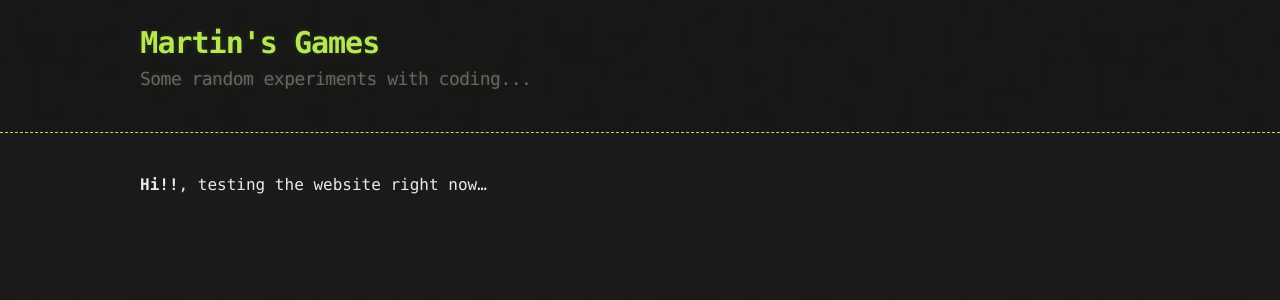
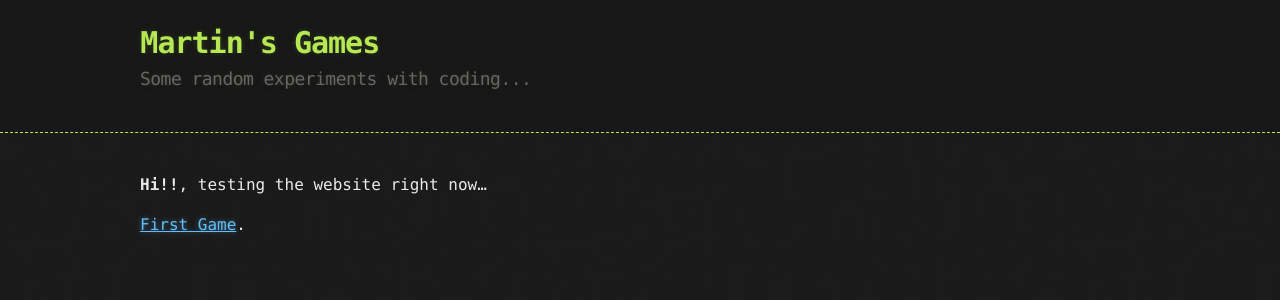
Before and after one commit to makoteo/blog, a Jekyll site: the page built from index.md, in a window 1280 px wide. Shown: the top 300 px of the page. Built offline with Jekyll 4.4.1, drawn with Linux system fonts in a browser that asks for light colours.

Commit message:
Seeing if I can add link

```diff
--- a/index.md
+++ b/index.md
@@ -3,3 +3,5 @@ layout: default
 ---
 
 **Hi!!**, testing the website right now...
+
+[First Game](./games/game01.html).
```
